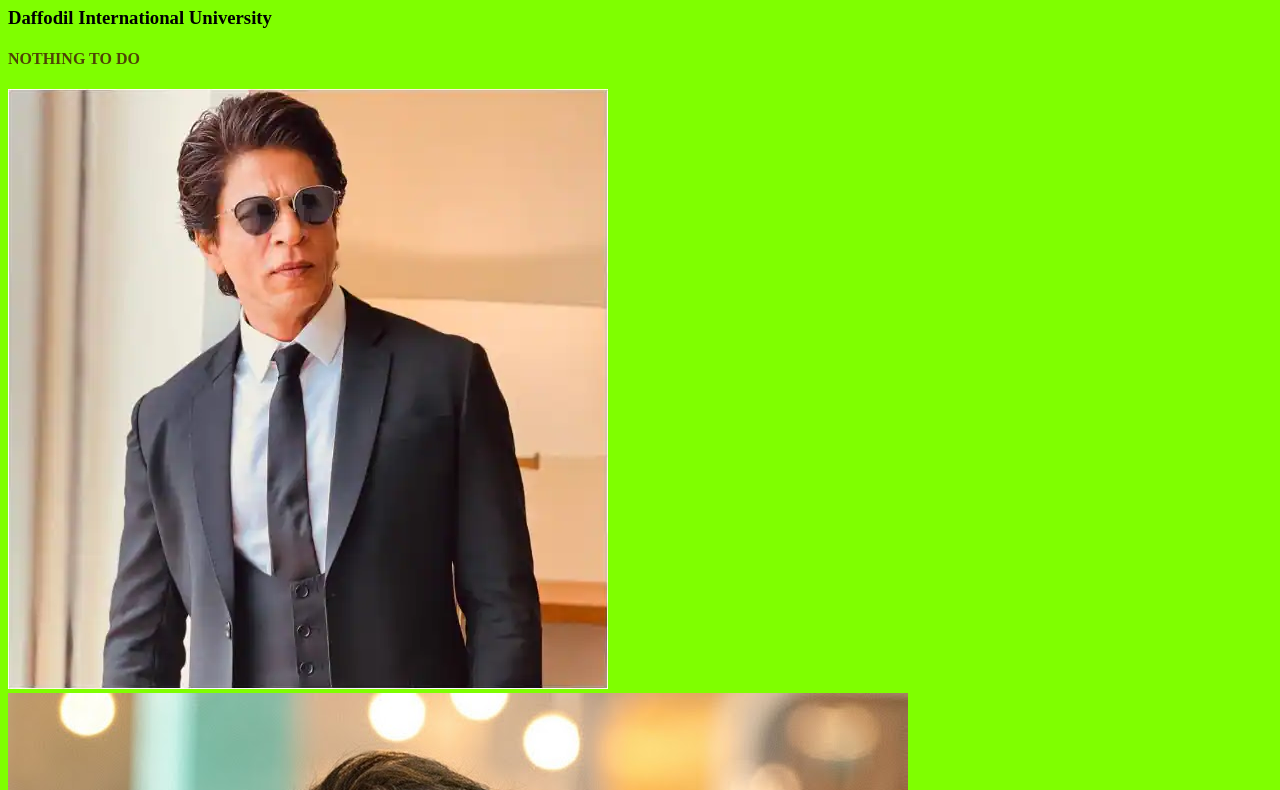
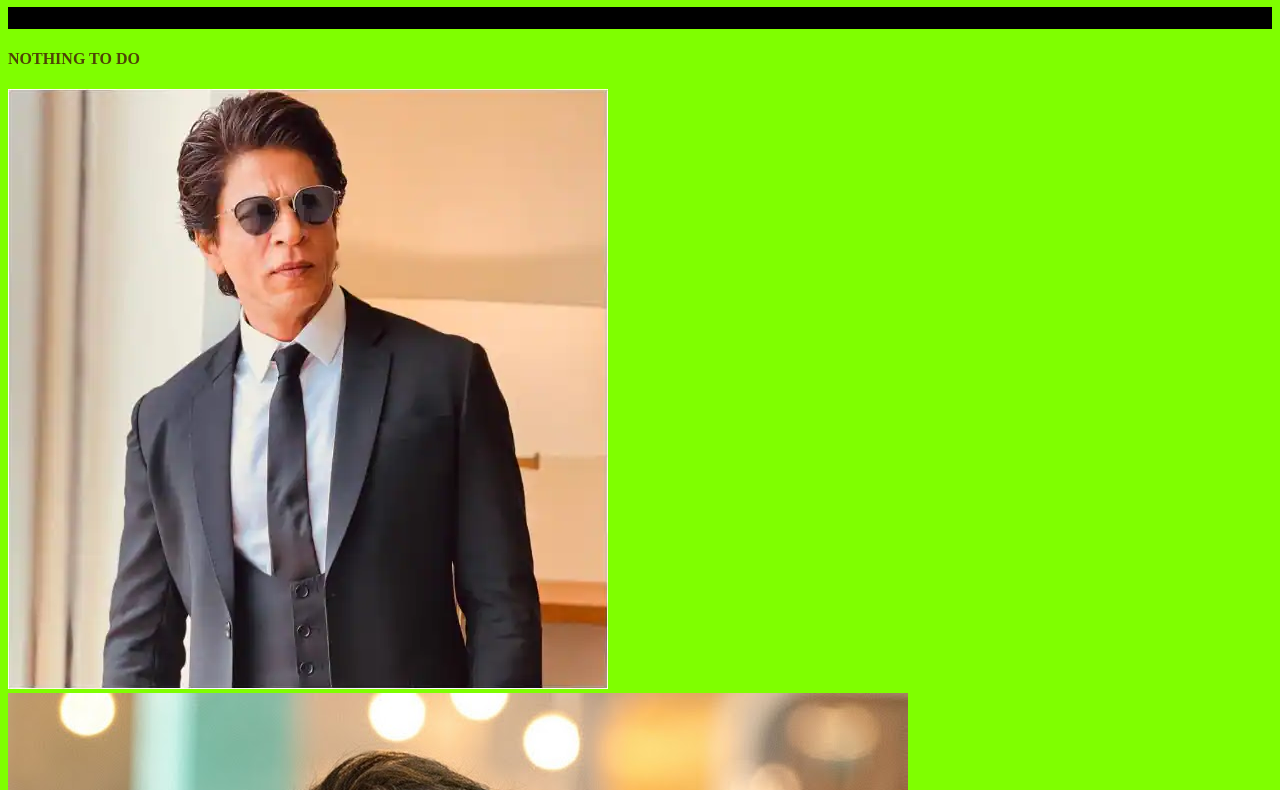
Before and after one commit to AbuSufianTutul/my-first-repo, a plain HTML site: page index.html in a window 1280 px wide. Shown: the part 73-863 px from the top of the page. Drawn offline with Linux system fonts and the light colour scheme.

Commit message:
background color

```diff
--- a/style.css
+++ b/style.css
@@ -5,3 +5,6 @@ body{
     background-color: chartreuse;
 
 }
+h3{
+    background-color:black;
+}
```
